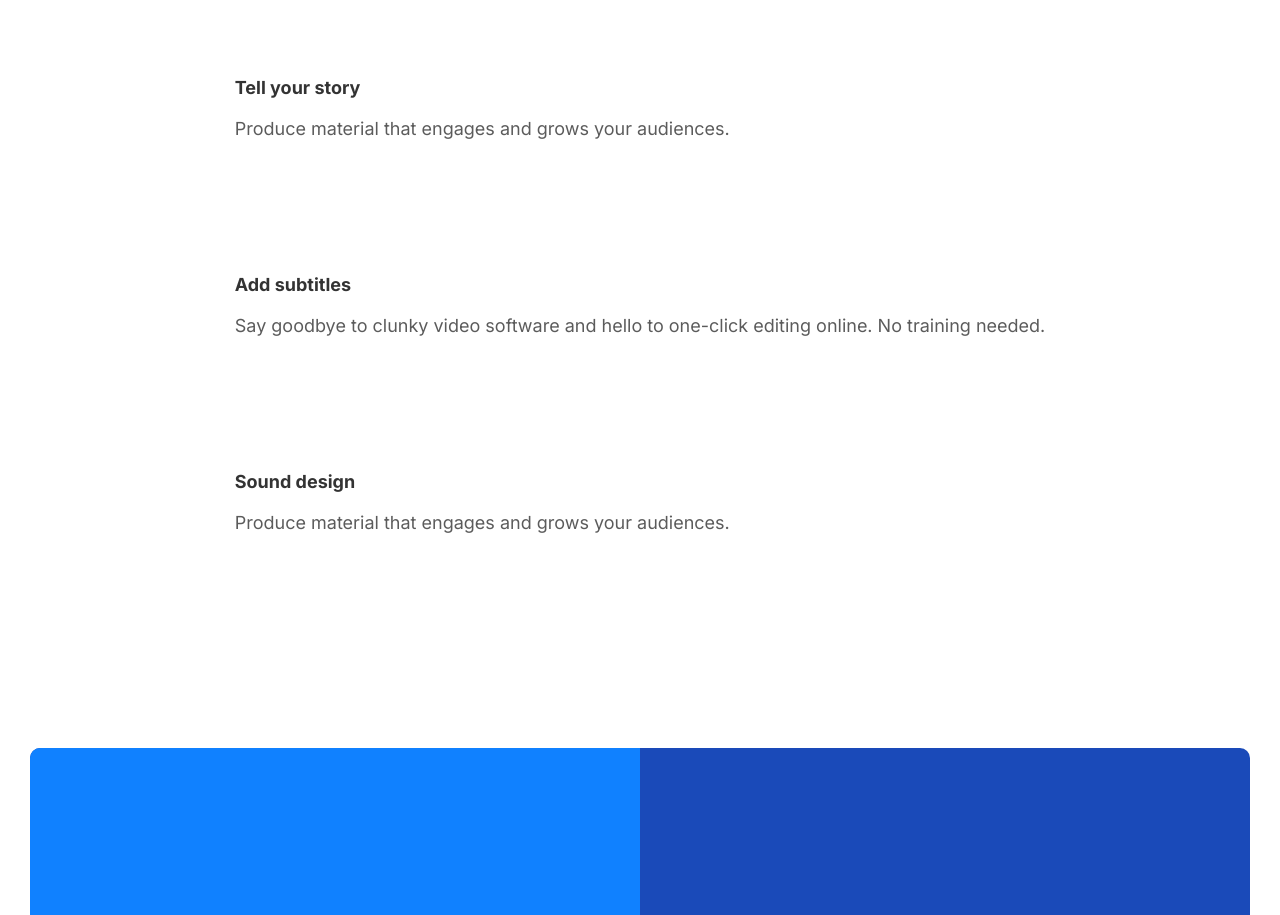
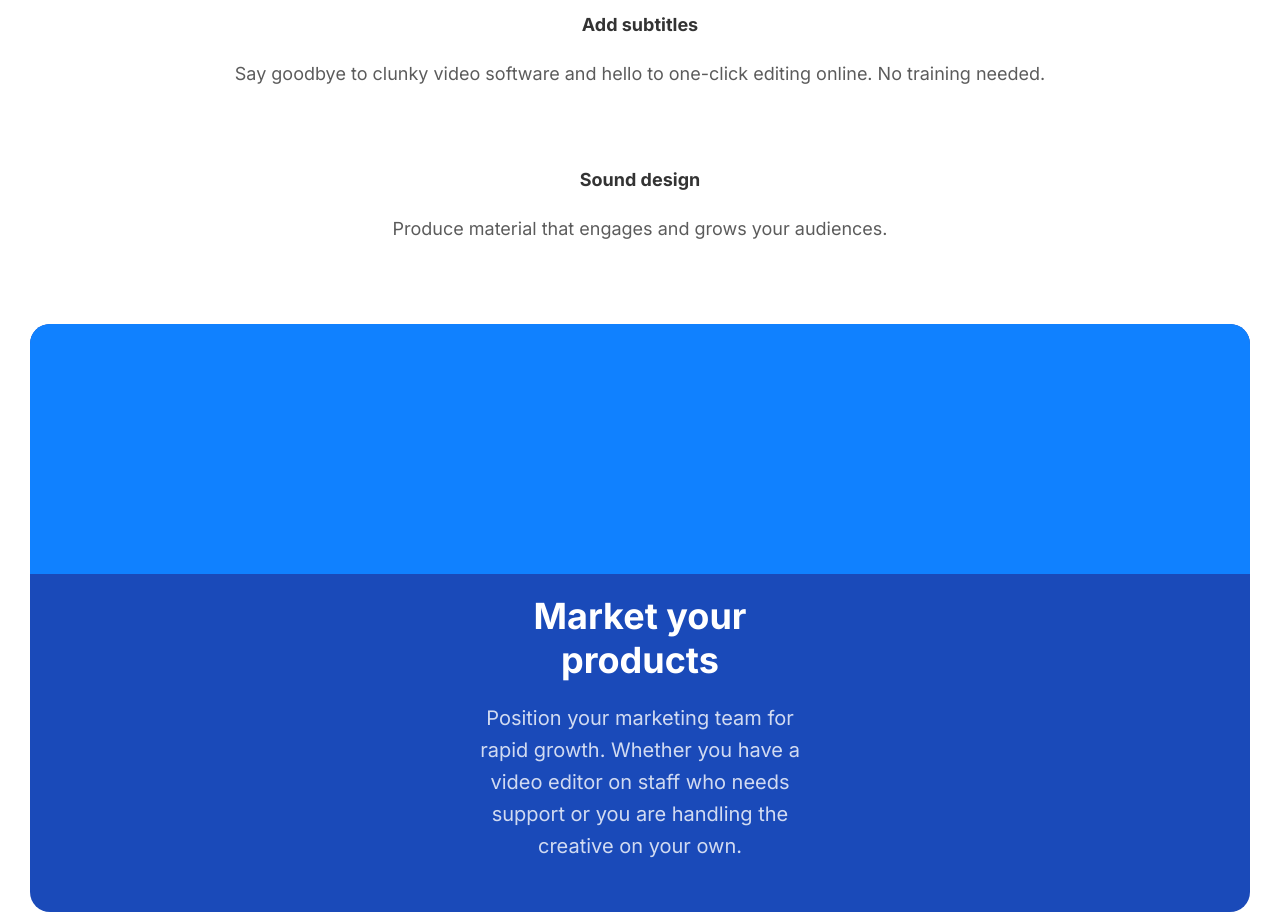
Before and after one commit to chrisprodev/lading_page, a Gatsby site: page / in a window 1280 px wide. Shown: the part 2378-3293 px from the top of the page. Built offline with nearby package versions, Linux system fonts and the light colour scheme; Gatsby itself is replaced by a stand-in of ours.

Commit message:
Update responsive design

```diff
--- a/src/components/Footer.jsx
+++ b/src/components/Footer.jsx
@@ -8,22 +8,13 @@ const Footer = () => {
   return (
     <Wrapper>
       <Container>
-        <img
-          className="footer-container__logo"
-          src={"/logo.svg"}
-          alt="vidbox logo"
-          width={140}
-          height={36}
-        />
         <Links>
           <Link to="/">Privacy statement</Link>
           <Link to="/">Terms of service</Link>
           <Link to="/">Careers</Link>
+          <Link to="/">Privacy Statement</Link>
         </Links>
-        <SocialMedia>
-          <Twitter />
-          <Linkedin />
-        </SocialMedia>
+        <span>Copyright © 2022 Vidbox</span>
       </Container>
     </Wrapper>
   )
@@ -32,14 +23,14 @@ const Footer = () => {
 export default Footer
 
 const Wrapper = styled.footer`
-  margin-top: 20rem;
-  background: #262633;
+  margin-top: 10rem;
   height: 8rem;
   display: flex;
   align-items: center;
+  border-top: solid 1px var(--gray-3);
 
   @media only screen and (max-width: 1340px) {
-    margin-top: 10rem;
+    margin-top: 8rem;
     height: auto;
     padding: 3rem 0;
   }
@@ -58,6 +49,13 @@ const Container = styled.div`
     transform: scale(0.9);
   }
 
+  span {
+    color: var(--black);
+    opacity: 0.8;
+    font-size: 1.6rem;
+    font-weight: 400;
+  }
+
   @media only screen and (max-width: 1340px) {
     flex-direction: column;
   }
@@ -68,12 +66,14 @@ const Links = styled.div`
   justify-content: space-between;
 
   a {
-    color: var(--gray-2);
+    color: var(--black);
+    opacity: 0.8;
     margin-left: 4rem;
     font-size: 1.6rem;
     transition: color 150ms ease;
+    font-weight: 400;
     :hover {
-      color: var(--white);
+      color: var(--blue);
     }
   }
 
--- a/src/pages/index.jsx
+++ b/src/pages/index.jsx
@@ -68,14 +68,16 @@ export default function Home() {
                 {logosData.map(logo => logo)}
               </div>
             </Logos>
+            <FeatureWrapper>
               <Features>
                 <Feature bg="green">
                   <VideoContainer></VideoContainer>
                   <div className="feature__main-feature">
                     <h2>The Ultimate Creative Solution</h2>
                     <p className="main-feature__description">
-                    Replace dozens of tools, save money, and manage your entire
-                    video business needs from anywhere with one simple platform.
+                      Replace dozens of tools, save money, and manage your
+                      entire video business needs from anywhere with one simple
+                      platform.
                     </p>
                   </div>
                 </Feature>
@@ -83,24 +85,28 @@ export default function Home() {
                   <div className="mini-features__description">
                     <h4>Easy to use</h4>
                     <p>
-                    Say goodbye to clunky video software and hello to one-click
-                    editing online. No training needed.
+                      Say goodbye to clunky video software and hello to
+                      one-click editing online. No training needed.
                     </p>
                   </div>
                   <div className="mini-features__description">
                     <h4>Tell your story</h4>
-                  <p>Produce material that engages and grows your audiences.</p>
+                    <p>
+                      Produce material that engages and grows your audiences.
+                    </p>
                   </div>
                   <div className="mini-features__description">
                     <h4>Add subtitles</h4>
                     <p>
-                    Say goodbye to clunky video software and hello to one-click
-                    editing online. No training needed.
+                      Say goodbye to clunky video software and hello to
+                      one-click editing online. No training needed.
                     </p>
                   </div>
                   <div className="mini-features__description">
                     <h4>Sound design</h4>
-                  <p>Produce material that engages and grows your audiences.</p>
+                    <p>
+                      Produce material that engages and grows your audiences.
+                    </p>
                   </div>
                 </MiniFeatures>
                 <Feature bg="blue">
@@ -132,18 +138,20 @@ export default function Home() {
                   <div className="mini-features__description">
                     <h4>Cost Efficiency</h4>
                     <p>
-                    Say goodbye to clunky video software and hello to one-click
-                    editing online. No training needed.
+                      Say goodbye to clunky video software and hello to
+                      one-click editing online. No training needed.
                     </p>
                   </div>
                   <div className="mini-features__description">
                     <h4>Unmatched Skills</h4>
                     <p>
-                    Our team has video editors with over 10 years of experience.
+                      Our team has video editors with over 10 years of
+                      experience.
                     </p>
                   </div>
                 </MiniFeatures>
               </Features>
+            </FeatureWrapper>
             <Pricing>
               <PricingContentWrapper>
                 <h2>Find the plan that is right for you</h2>
@@ -189,15 +197,15 @@ export default function Home() {
   )
 }
 
-const Container = styled.main`
-  @media only screen and (max-width: 1340px) {
-    padding: 0 3rem;
-  }
-`
+const Container = styled.main``
 
 const Header = styled.header`
   padding: 16rem 0;
   background: var(--blue);
+
+  @media only screen and (max-width: 1340px) {
+    padding: 16rem 3rem 8rem 3rem;
+  }
 `
 
 const ContentWrapper = styled.div`
@@ -307,7 +315,14 @@ const Logos = styled.section`
     }
   }
 `
-const Features = styled.section`
+
+const FeatureWrapper = styled.section`
+  @media only screen and (max-width: 1340px) {
+    padding: 16rem 3rem 8rem 3rem;
+  }
+`
+
+const Features = styled.div`
   display: flex;
   flex-direction: column;
   justify-content: space-between;
@@ -320,7 +335,7 @@ const Feature = styled.div`
   display: flex;
   background: ${({ bg }) =>
     bg === "green" ? "var(--orange)" : "var(--blue-2)"};
-  border-radius: 1rem;
+  border-radius: 2rem;
 
   .feature__main-feature {
     display: flex;
@@ -340,6 +355,7 @@ const Feature = styled.div`
   @media only screen and (max-width: 1340px) {
     flex-direction: column;
     text-align: center;
+    align-items: center;
 
     h2,
     p {
@@ -347,7 +363,9 @@ const Feature = styled.div`
     }
 
     .feature__main-feature {
-      margin-left: 0;
+      width: 100%;
+      max-width: 32rem;
+
       p {
         margin-bottom: 2.4rem;
       }
@@ -356,10 +374,6 @@ const Feature = styled.div`
         margin-bottom: 5rem;
       }
     }
-
-    .feature__main-feature--right {
-      margin-right: 0;
-    }
   }
 `
 
@@ -367,7 +381,13 @@ const VideoContainer = styled.span`
   width: 50%;
   height: 65rem;
   background: ${({ bg }) => (bg === "blue" ? "var(--blue)" : "var(--yellow)")};
-  border-radius: 1rem 0 0 1rem;
+  border-radius: 2rem 0 0 2rem;
+
+  @media only screen and (max-width: 1340px) {
+    width: 100%;
+    border-radius: 2rem 2rem 0 0;
+    height: 25rem;
+  }
 `
 
 const MiniFeatures = styled.div`
@@ -389,14 +409,12 @@ const MiniFeatures = styled.div`
 
   @media only screen and (max-width: 1340px) {
     flex-direction: column;
-    margin-top: 0;
+    padding: 8rem 3rem;
+    margin: 0;
 
     .mini-features__description {
+      text-align: center;
       max-width: unset;
-      p {
-        margin-top: 1.6rem;
-        margin-bottom: 5rem;
-      }
     }
   }
 `
@@ -404,6 +422,10 @@ const MiniFeatures = styled.div`
 const Pricing = styled.section`
   padding: 10rem 0;
   background: #f2f6f9;
+
+  @media only screen and (max-width: 1340px) {
+    padding: 8rem 3rem;
+  }
 `
 
 const PricingContentWrapper = styled.div`
@@ -421,8 +443,6 @@ const PricingContentWrapper = styled.div`
   }
 
   @media only screen and (max-width: 1340px) {
-    margin-top: 7rem;
-
     h2,
     p {
       margin-top: 1.6rem;
@@ -449,6 +469,10 @@ const PricingWrapper = styled.div`
 const Testimonials = styled.section`
   padding: 10rem 0;
   background: var(--dark-gray);
+
+  @media only screen and (max-width: 1340px) {
+    padding: 8rem 3rem;
+  }
 `
 
 const TestimonialsWrapper = styled.div`
@@ -473,10 +497,6 @@ const TestimonialsWrapper = styled.div`
     font-weight: 500;
     font-size: 1.6rem;
     color: var(--white);
-  }
-
-  @media only screen and (max-width: 1340px) {
-    margin-top: 7rem;
   }
 `
 
```
Lines whose indentation alone changed are shown as unchanged.
